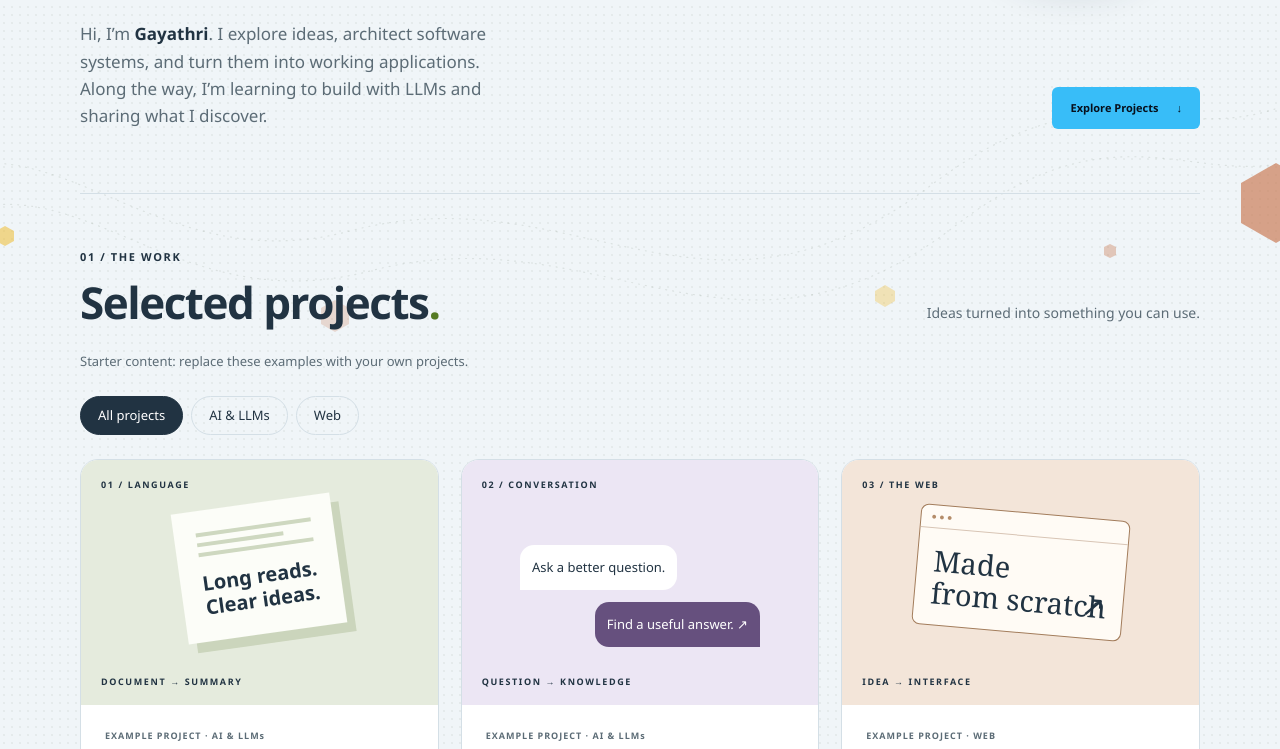
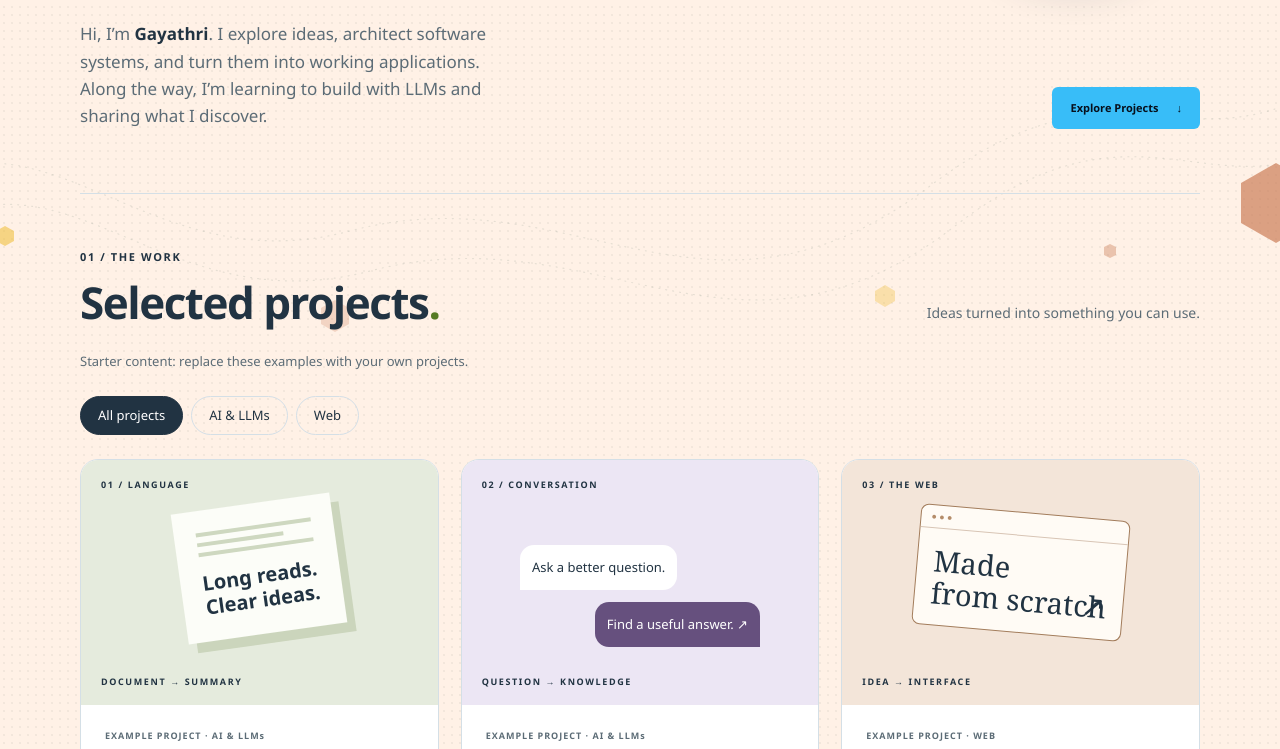
Before and after one commit to gayathrig21/portfolio_gayathri, a plain HTML site: page index.html in a window 1280 px wide. Shown: the part 469-1218 px from the top of the page. Drawn offline with Linux system fonts and the light colour scheme.

Commit message:
Change background to light orange

```diff
--- a/styles.css
+++ b/styles.css
@@ -1,5 +1,5 @@
 /* 1. Design tokens: change these values to make the site your own. */
-:root { --bg: #f0f5f8; --ink: #213342; --muted: #5c6c76; --line: #d4dfe6; --accent: #c7f36b; --radius: 18px; }
+:root { --bg: #fff1e6; --ink: #213342; --muted: #5c6c76; --line: #d4dfe6; --accent: #c7f36b; --radius: 18px; }
 * { box-sizing: border-box; }
 html { scroll-behavior: smooth; scroll-padding-top: 24px; }
 body { margin: 0; background: var(--bg); color: var(--ink); font-family: "Segoe UI", Arial, sans-serif; line-height: 1.6; }
```
